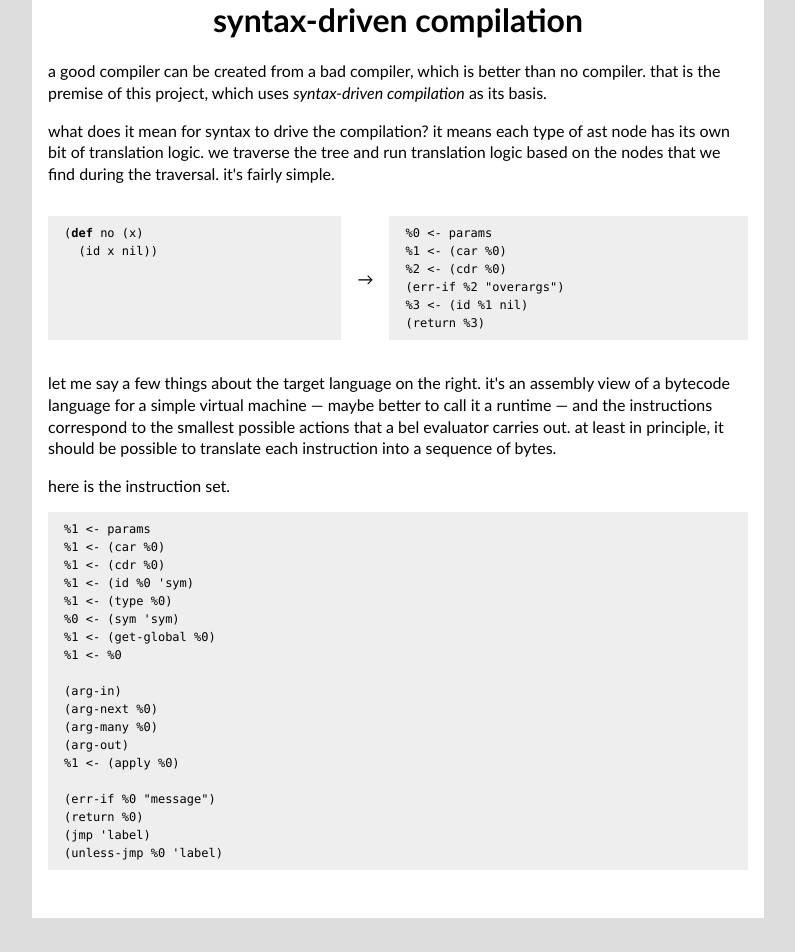
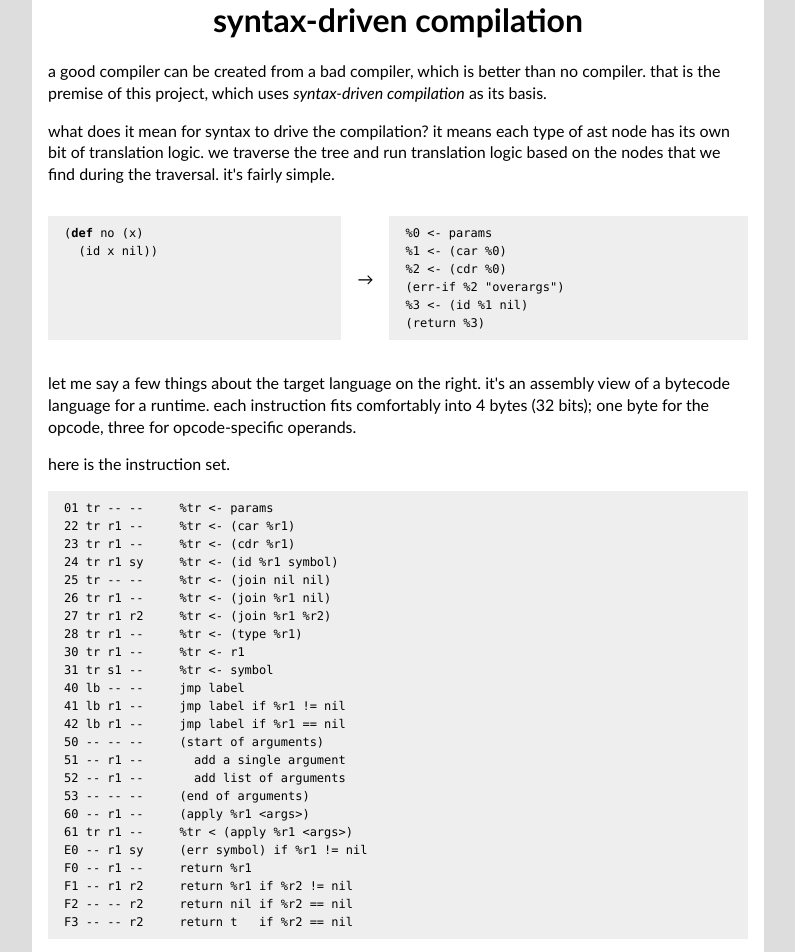
Before and after one commit to masak/syntax-driven, a React (Create React App) app: page / in a window 1280 px wide. Shown: the top 952 px of the page, without its empty margins (242-1037 px from the left). Before the commit the page ends 918 px from the top, so only its background shows below. Built offline with nearby package versions, Linux system fonts and the light colour scheme.

Commit message:
Make a better set of instructions

```diff
--- a/src/App.js
+++ b/src/App.js
@@ -40,38 +40,39 @@ const App = (props) => (
     <p>
         let me say a few things about the target language on the
         right. it's an assembly view of a bytecode language for a
-        simple virtual machine &mdash; maybe better to call it a
-        runtime &mdash; and the instructions correspond to the
-        smallest possible actions that a bel evaluator carries out.
-        at least in principle, it should be possible to translate
-        each instruction into a sequence of bytes.
+        runtime. each instruction fits comfortably into 4 bytes
+        (32 bits); one byte for the opcode, three for
+        opcode-specific operands.
     </p>
 
     <p>
         here is the instruction set.
     </p>
 
-    <pre><code>
-%1 &lt;- params { "\n" }
-%1 &lt;- (car %0) { "\n" }
-%1 &lt;- (cdr %0) { "\n" }
-%1 &lt;- (id %0 'sym) { "\n" }
-%1 &lt;- (type %0) { "\n" }
-%0 &lt;- (sym 'sym) { "\n" }
-%1 &lt;- (get-global %0) { "\n" }
-%1 &lt;- %0 { "\n" }
-{ "\n" }
-(arg-in) { "\n" }
-(arg-next %0) { "\n" }
-(arg-many %0) { "\n" }
-(arg-out) { "\n" }
-%1 &lt;- (apply %0) { "\n" }
-{ "\n" }
-(err-if %0 "message") { "\n" }
-(return %0) { "\n" }
-(jmp 'label) { "\n" }
-(unless-jmp %0 'label)</code></pre>
-
+    <pre><code>01 tr -- --     %tr &lt;- params          { "\n" }
+22 tr r1 --     %tr &lt;- (car %r1)       { "\n" }
+23 tr r1 --     %tr &lt;- (cdr %r1)       { "\n" }
+24 tr r1 sy     %tr &lt;- (id %r1 symbol) { "\n" }
+25 tr -- --     %tr &lt;- (join nil nil)  { "\n" }
+26 tr r1 --     %tr &lt;- (join %r1 nil)  { "\n" }
+27 tr r1 r2     %tr &lt;- (join %r1 %r2)  { "\n" }
+28 tr r1 --     %tr &lt;- (type %r1)      { "\n" }
+30 tr r1 --     %tr &lt;- r1              { "\n" }
+31 tr s1 --     %tr &lt;- symbol          { "\n" }
+40 lb -- --     jmp label                 { "\n" }
+41 lb r1 --     jmp label if %r1 != nil   { "\n" }
+42 lb r1 --     jmp label if %r1 == nil   { "\n" }
+50 -- -- --     (start of arguments)      { "\n" }
+51 -- r1 --       add a single argument   { "\n" }
+52 -- r1 --       add list of arguments   { "\n" }
+53 -- -- --     (end of arguments)        { "\n" }
+60 -- r1 --     (apply %r1 &lt;args&gt;)  { "\n" }
+61 tr r1 --     %tr &lt; (apply %r1 &lt;args&gt;) { "\n" }
+E0 -- r1 sy     (err symbol) if %r1 != nil        { "\n" }
+F0 -- r1 --     return %r1                { "\n" }
+F1 -- r1 r2     return %r1 if %r2 != nil  { "\n" }
+F2 -- -- r2     return nil if %r2 == nil  { "\n" }
+F3 -- -- r2     return t   if %r2 == nil  { "\n" }</code></pre>
   </main>
 );
 
```
